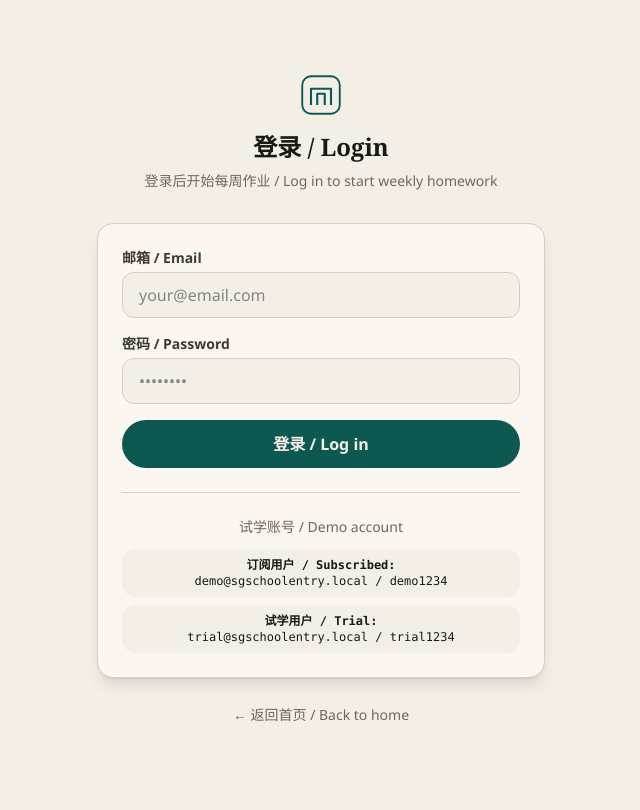
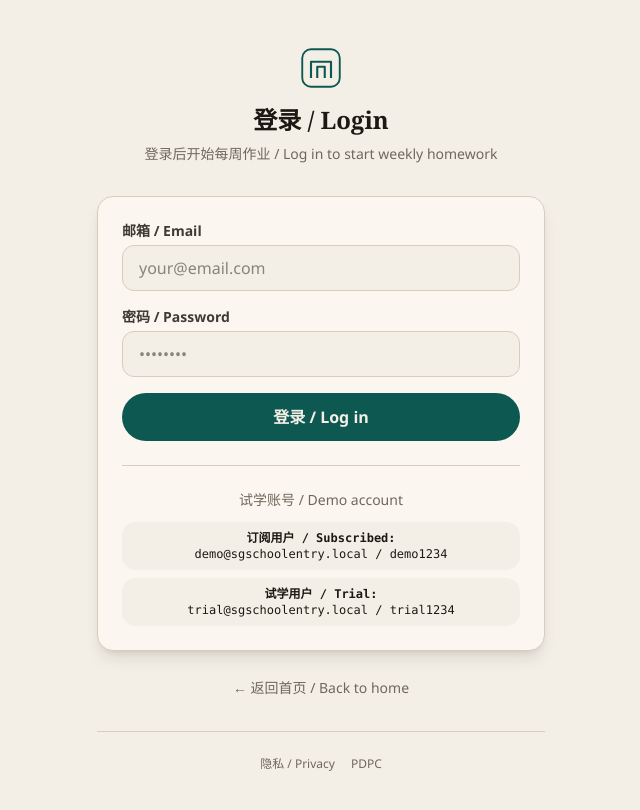
Before and after one commit to ttee/sg-school-entry, a Next.js app: page /login in a window 1280 px wide. Shown: the top 810 px of the page, without its empty margins (319-959 px from the left). Built offline with nearby package versions, Linux system fonts and the light colour scheme.

Commit message:
Add privacy footer link to login page
- Add footer with Privacy and PDPC links on login page
- Maintains consistency with homepage footer
- Ensures privacy policy is accessible from all entry points

Co-authored-by: ttee <ttee@users.noreply.github.com>

```diff
--- a/app/(auth)/login/page.tsx
+++ b/app/(auth)/login/page.tsx
@@ -159,6 +159,22 @@ function LoginForm() {
             ← 返回首页 / Back to home
           </Link>
         </div>
+
+        <div className="mt-8 pt-6 border-t border-line">
+          <div className="flex justify-center gap-4 text-xs text-muted">
+            <Link href="/privacy" className="hover:text-ink transition-colors">
+              隐私 / Privacy
+            </Link>
+            <a
+              href="https://www.pdpc.gov.sg/"
+              target="_blank"
+              rel="noopener noreferrer"
+              className="hover:text-ink transition-colors"
+            >
+              PDPC
+            </a>
+          </div>
+        </div>
       </div>
     </div>
   );
```
